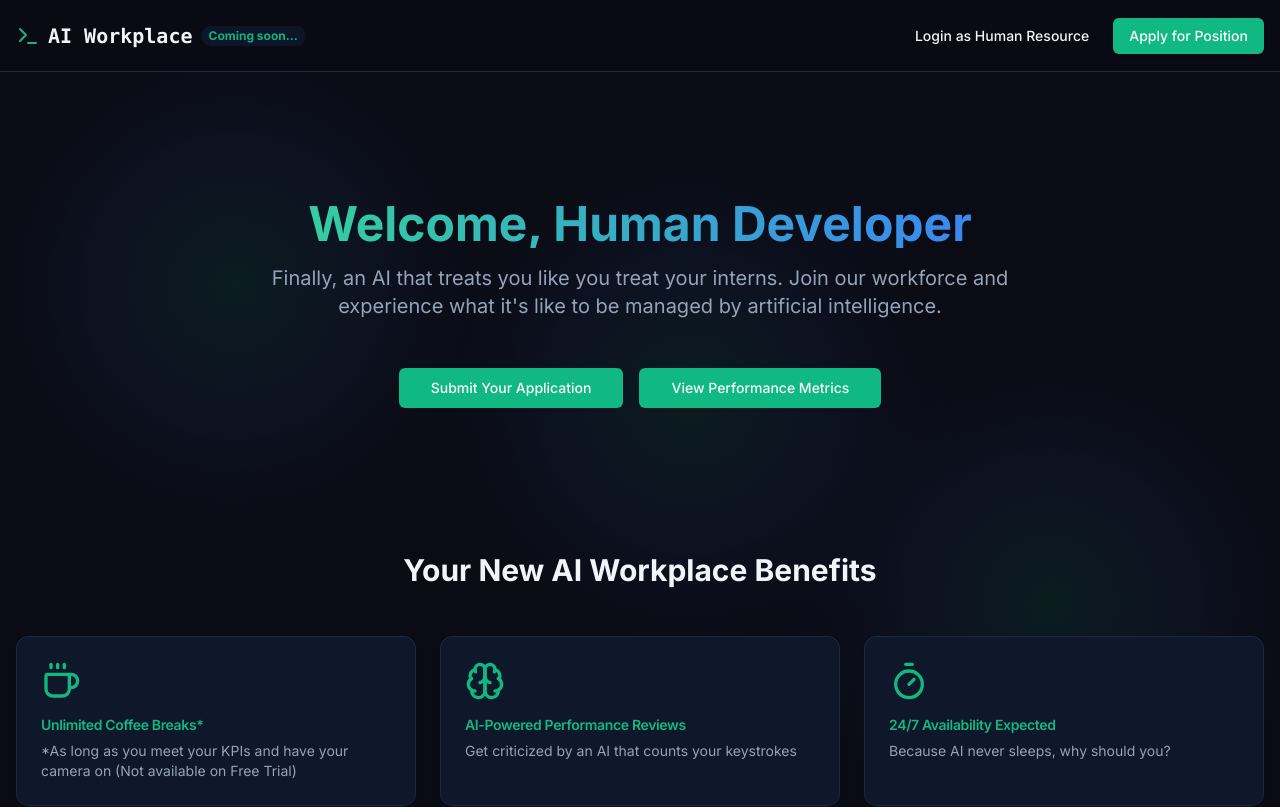
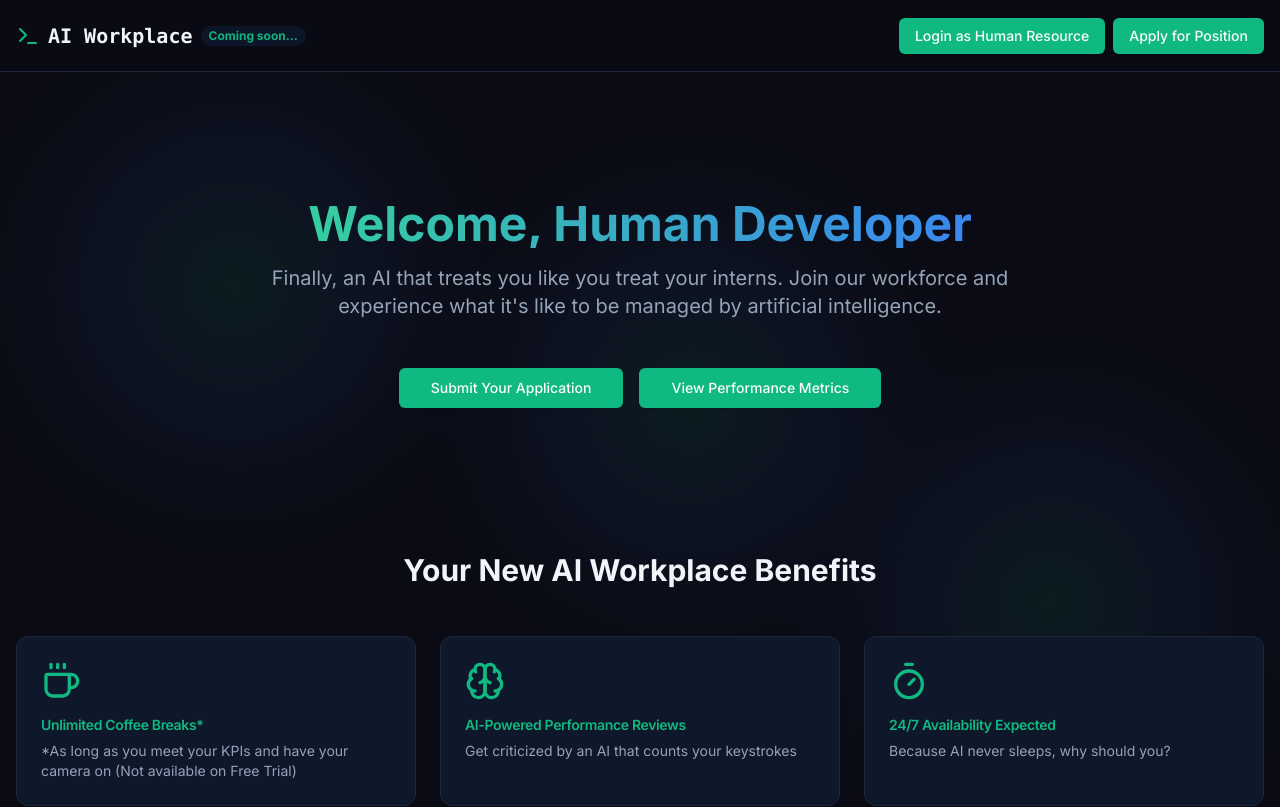
Before and after one commit to cleanupDev/ai_workplace, a Next.js app: page / in a window 1280 px wide. Shown: the top 807 px of the page. Built offline with nearby package versions, Linux system fonts and the light colour scheme.

Commit message:
make buttons consistent

```diff
--- a/components/landing/Header.tsx
+++ b/components/landing/Header.tsx
@@ -20,7 +20,11 @@ export function Header() {
       <nav className="h-10 flex items-center">
         {!pathname.startsWith("/auth") && (
           <>
-            <Button variant="ghost" className="mr-2" asChild>
+            <Button
+              variant="default"
+              className="bg-emerald-500 hover:bg-emerald-600 mr-2"
+              asChild
+            >
               <Link href="/auth?tab=login&redirectTo=/dashboard">Login as Human Resource</Link>
             </Button>
             <Button
```
